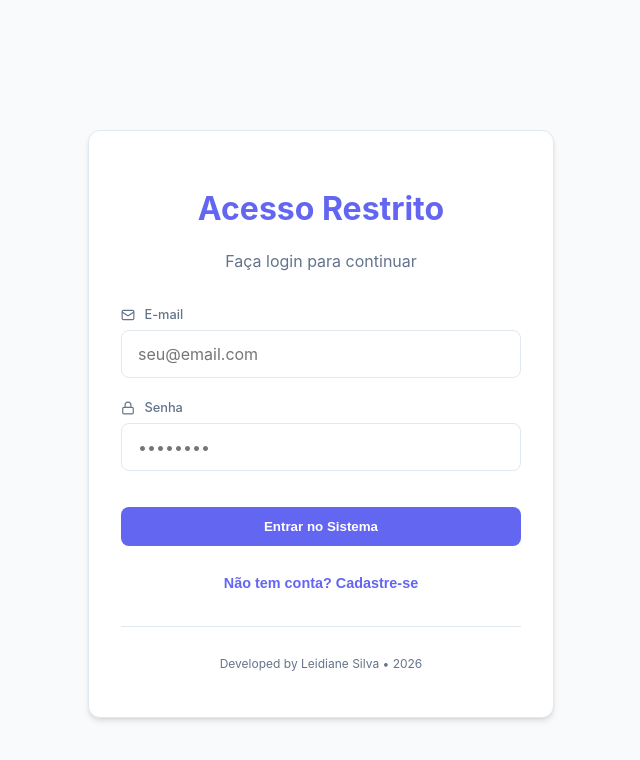
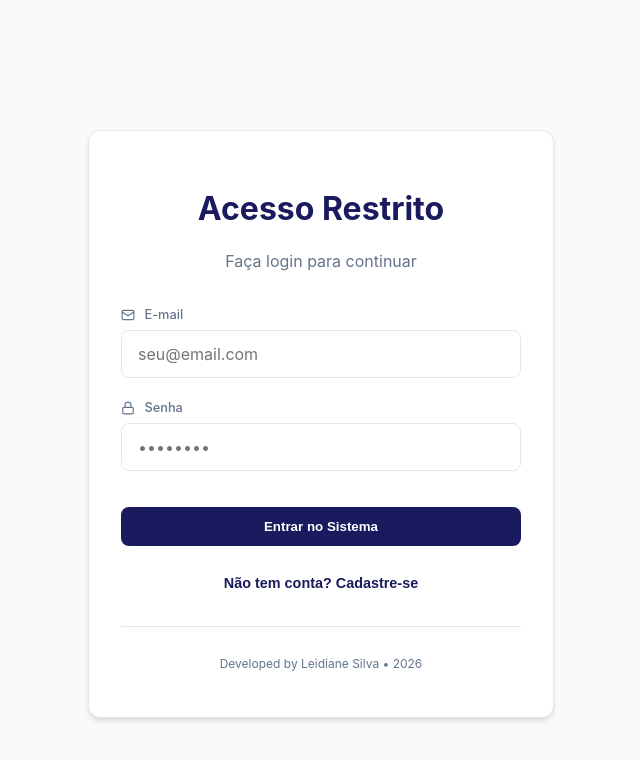
Before and after one commit to leiddyy/prestacao-conta-automotiva, a React (Vite) app in the folder antigravity/: page / in a window 1280 px wide. Shown: the top 760 px of the page, without its empty margins (319-959 px from the left). Built offline with nearby package versions, Linux system fonts and the light colour scheme.

Commit message:
Troca das paletas de cores para ficar igual a da Dia Distribuicao

```diff
--- a/antigravity/src/App.tsx
+++ b/antigravity/src/App.tsx
@@ -294,6 +294,8 @@ function App() {
   return (
     <div className="dashboard-container">
       <header className="app-header">
+        <div className="brand-group">
+          <img src="/logo-dia.png" alt="Dia Distribuidora" className="app-logo" />
           <div className="title-group">
             <h1>Sistema de Prestação</h1>
             <div style={{ display: 'flex', alignItems: 'center', gap: '0.75rem' }}>
@@ -301,6 +303,7 @@ function App() {
               <button onClick={handleLogout} style={{ background: 'none', border: 'none', color: 'var(--danger)', cursor: 'pointer', display: 'flex', alignItems: 'center', gap: '4px', fontSize: '0.85rem' }}>
                 <LogOut size={16} /> Sair
               </button>
+            </div>
           </div>
         </div>
         <nav className="tabs-nav">
--- a/antigravity/src/index.css
+++ b/antigravity/src/index.css
@@ -1,6 +1,6 @@
 :root {
-  --primary: #6366f1;
-  --secondary: #a855f7;
+  --primary: #1a1a5e;
+  --secondary: #f8b619;
   --bg-main: #f8fafc;
   --bg-card: #ffffff;
   --text-main: #1e293b;
@@ -67,6 +67,18 @@ body {
     flex-direction: column;
     align-items: flex-start;
   }
+}
+
+.brand-group {
+  display: flex;
+  align-items: center;
+  gap: 1.5rem;
+}
+
+.app-logo {
+  height: 50px;
+  width: auto;
+  border-radius: 4px;
 }
 
 .title-group h1 {
```
Also changed, not shown: antigravity/public/logo-dia.png (added). Lines whose indentation alone changed are shown as unchanged.
